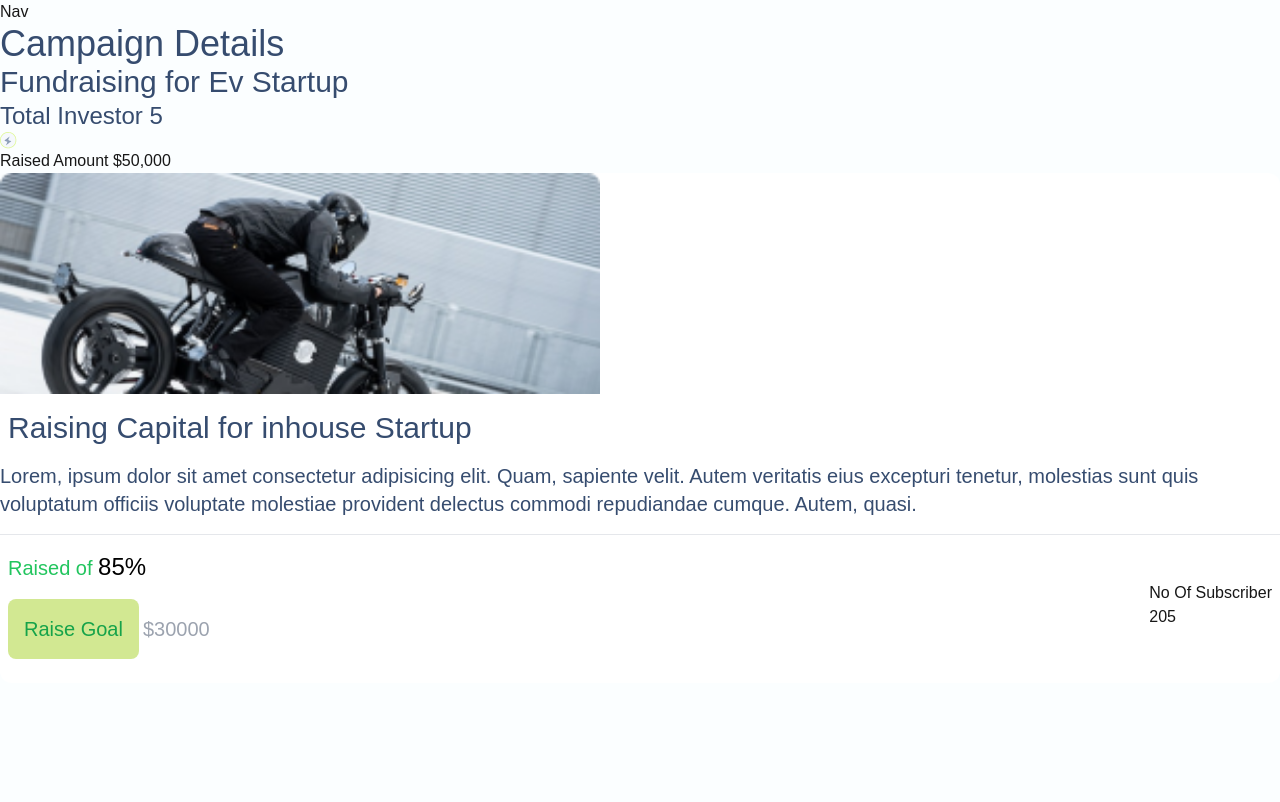
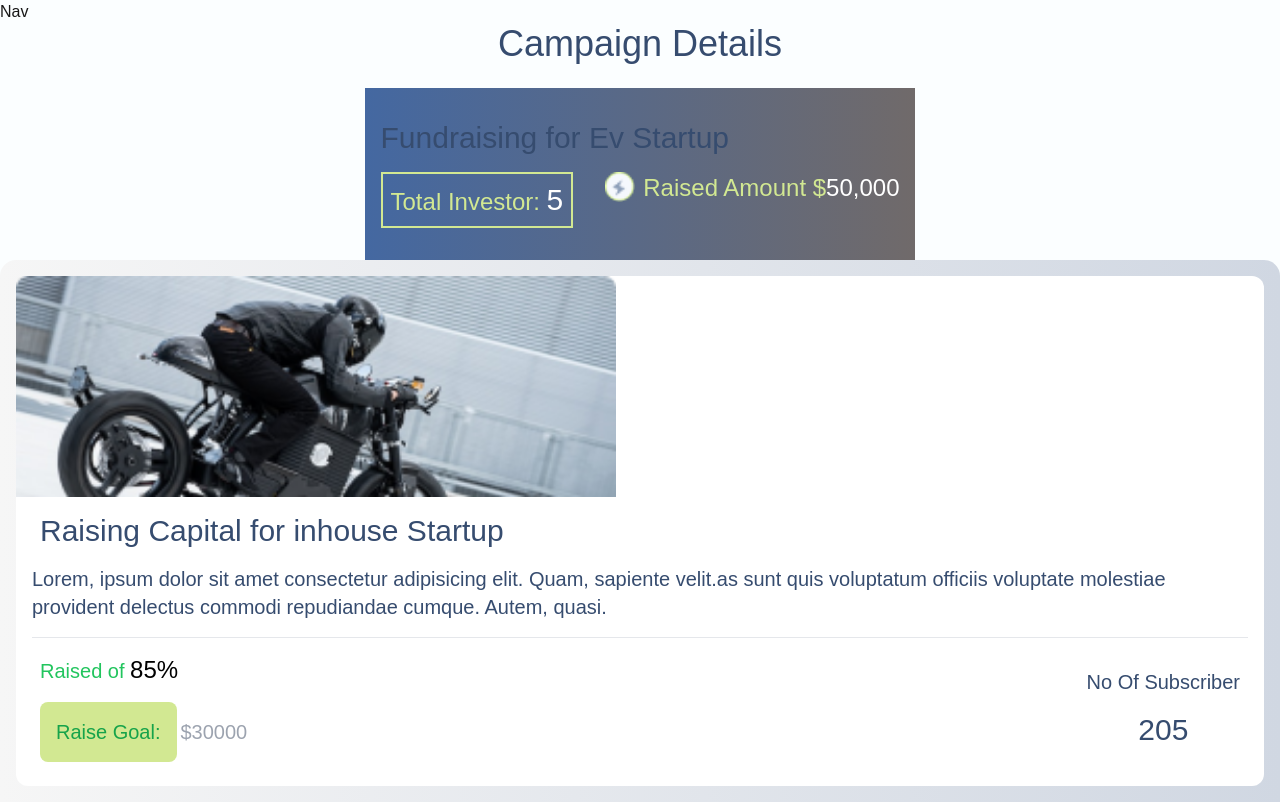
Before and after one commit to Sallah10/neighborhood-hub, a Next.js app: page /campaign in a window 1280 px wide. Built offline with nearby package versions, Linux system fonts and the light colour scheme.

Commit message:
campaign details done

```diff
--- a/app/campaign/page.tsx
+++ b/app/campaign/page.tsx
@@ -5,31 +5,35 @@ import img1 from '../assets/dash img1.png'
 const Campaign = () => {
     return (
         <>
-            <div>
+            <div className='main gap-6'>
                 <h1 className='text-h1'> Campaign Details </h1>
-                <div>
+                <div className='bg-gradient-to-r from-[#4468A1] to-[#706a6a] gap-4 flex flex-col px-4 pt-8 pb-12'>
                     <h2 className='text-h2'> Fundraising for Ev Startup </h2>
-                    <div>
-                        <h3 className='text-h3'>Total Investor <span>5</span></h3>
-                        <div>
-                            <Image src={flash} alt='flash' />
-                            <h3>Raised Amount <span>$<span>50,000</span></span></h3>
+                    <div className='flex gap-4'>
+                        <h3 className='text-h3 text-[#D2E892] mr-4 border-2 border-r-2 border-[#D2E892] p-2'>Total Investor: <span className='text-h2 text-white'>5</span></h3>
+                        <div className='flex flex-row gap-2'>
+                            <Image src={flash} alt='flash' width={20} height={5} className='fill-[#D2E892] h-[30px] w-[30px]' />
+                            <h3 className='text-h3 text-[#D2E892]'>Raised Amount <span className='text-[#D2E892]'>$<span className='text-white'>50,000</span></span></h3>
                         </div>
                     </div>
                 </div>
-                <div className='bg-white flex rounded-xl flex-col gap-4 max-h-[100vh] max-w-full pb-6'>
-                    <Image src={img1} alt='card-image' width={600} height={800} />
+                <div className='bg-gradient-to-r from-[#F6F6F6] to-[#D0D7E2]  rounded-t-2xl p-4 w-full h-full -mt-10 flex flex-col gap-4'>
+                    <div className='bg-white flex rounded-xl flex-col gap-4 max-h-[100vh] max-w-full'>
+                        <Image src={img1} alt='card-image' width={600} height={800} className='max-w-full' />
+                        <div className='flex flex-col gap-4  pb-6 px-4'>
                             <h2 className='text-h2 mx-2'>Raising Capital for inhouse Startup</h2>
-                    <p className='text-p text-left'>Lorem, ipsum dolor sit amet consectetur adipisicing elit. Quam, sapiente velit. Autem veritatis eius excepturi tenetur, molestias sunt quis voluptatum officiis voluptate molestiae provident delectus commodi repudiandae cumque. Autem, quasi.</p>
+                            <p className='text-p text-left'>Lorem, ipsum dolor sit amet consectetur adipisicing elit. Quam, sapiente velit.as sunt quis voluptatum officiis voluptate molestiae provident delectus commodi repudiandae cumque. Autem, quasi.</p>
                             <hr />
                             <div className='flex justify-between items-center mx-2'>
                                 <div className='flex flex-col gap-4'>
                                     <p className='text-p text-green-500'>Raised of <span className='text-black text-h3'>85%</span></p>
-                            <h3 className='text-xl text-gray-400 self-center flex flex-row gap-1'><span className='button text-green-600'>Raise Goal</span> <span className='flex self-center'>$30000</span></h3>
+                                    <h3 className='text-xl text-gray-400 self-center flex flex-row gap-1'><span className='button text-green-600 text-center'>Raise Goal:</span> <span className='flex self-center'>$30000</span></h3>
                                 </div>
-                        <div>
-                            <h3>No Of Subscriber</h3>
-                            <h3>205</h3>
+                                <div className='text-[#9EAEC8] flex flex-col items-center justify-center gap-4'>
+                                    <h3 className='text-p text-center'>No Of Subscriber</h3>
+                                    <h2 className='text-h2 self-center'>205</h2>
+                                </div>
+                            </div>
                         </div>
                     </div>
                 </div>
```
Lines whose indentation alone changed are shown as unchanged.
